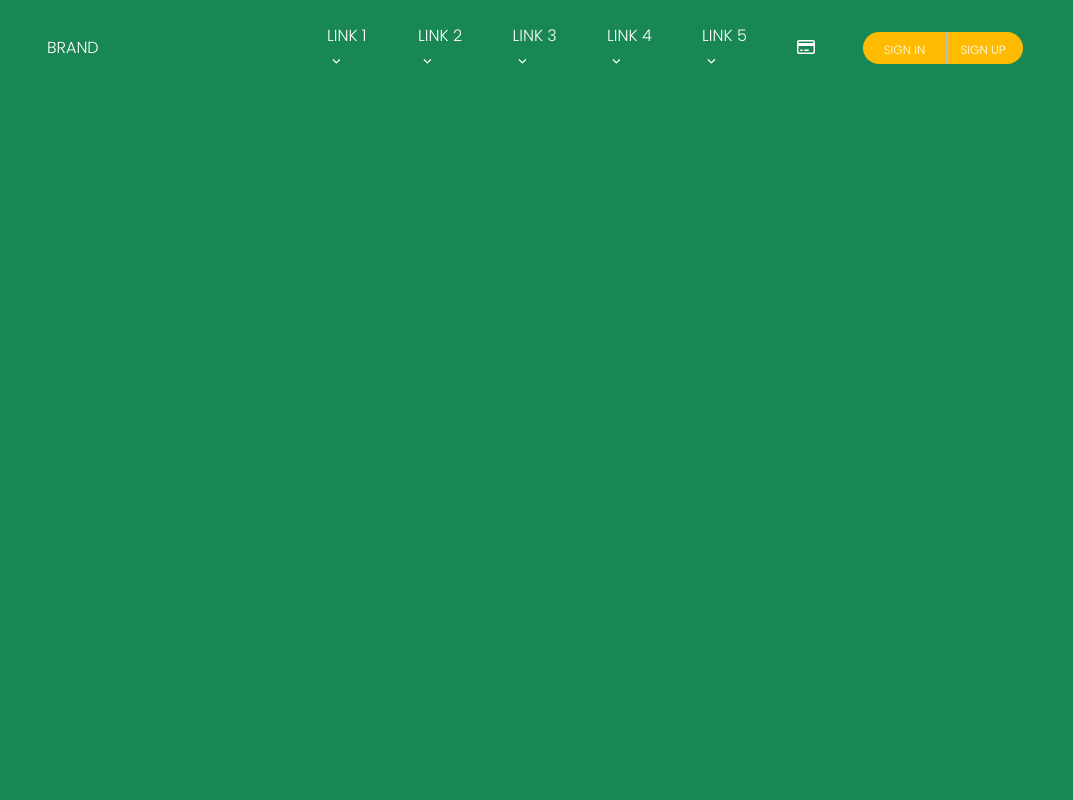
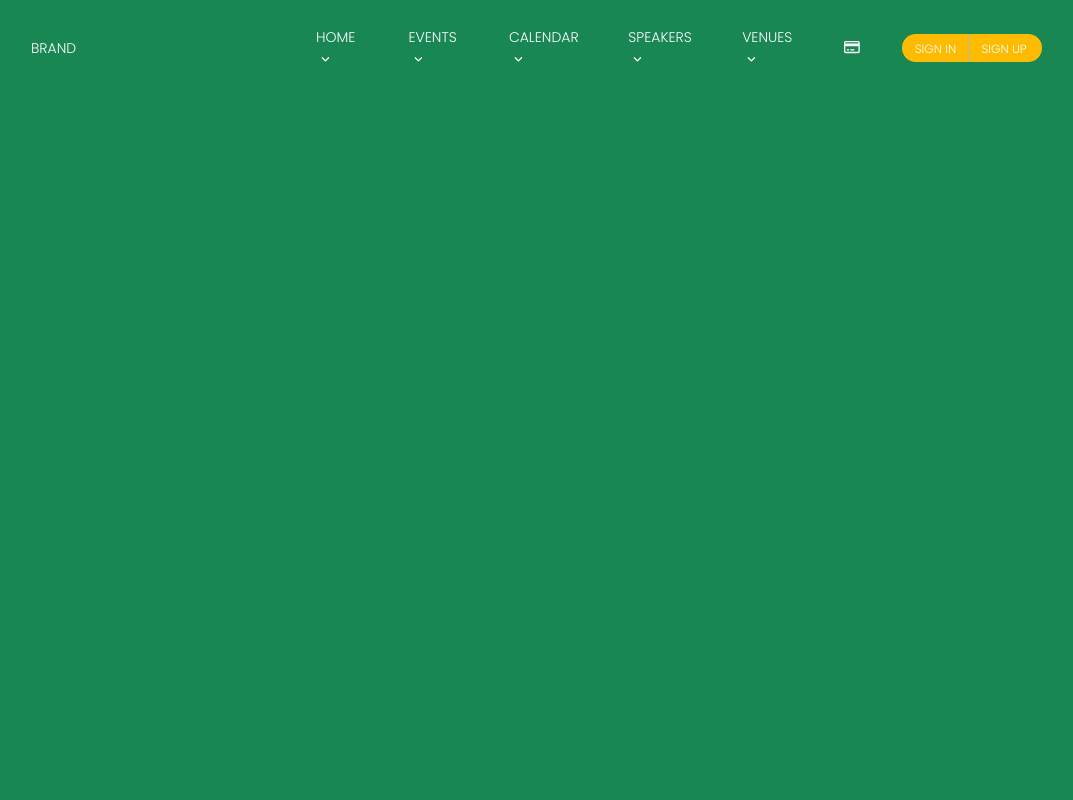
Before and after one commit to DaniloPootaren/event-management, an Angular app in the folder frontend/: page / in a window 1280 px wide. Shown: the top 800 px of the page, without its empty margins (93-1166 px from the left). Built offline with nearby package versions, Linux system fonts and the light colour scheme.

Commit message:
menu implementation 60%

```diff
--- a/frontend/src/app/components/menu/menu.component.html
+++ b/frontend/src/app/components/menu/menu.component.html
@@ -6,30 +6,80 @@
     <div class="col-3 aligned">Brand</div>
     <div class="col-9 aligned justify-content-end">
       <div class="menu-item">
-        Link 1
+        Home
         <fa-icon [icon]="chevronIcon" class="menu-icon"></fa-icon>
+        <div class="menu-context-container">
+          <div class="content rounded shadow">
+            <ul class="px-0">
+              <li>Event 1</li>
+              <li>Event 2</li>
+              <li>Event 3</li>
+              <li>Event 4</li>
+            </ul>
+          </div>
+        </div>
       </div>
       <div class="menu-item">
-        Link 2
+        Events
         <fa-icon [icon]="chevronIcon" class="menu-icon"></fa-icon>
+        <div class="menu-context-container">
+          <div class="content rounded shadow">
+            <ul class="px-0">
+              <li>Event 1</li>
+              <li>Event 2</li>
+              <li>Event 3</li>
+              <li>Event 4</li>
+            </ul>
+          </div>
+        </div>
       </div>
       <div class="menu-item">
-        Link 3
+        Calendar
         <fa-icon [icon]="chevronIcon" class="menu-icon"></fa-icon>
+        <div class="menu-context-container">
+          <div class="content rounded shadow">
+            <ul class="px-0">
+              <li>Event 1</li>
+              <li>Event 2</li>
+              <li>Event 3</li>
+              <li>Event 4</li>
+            </ul>
+          </div>
+        </div>
       </div>
       <div class="menu-item">
-        Link 4
+        Speakers
         <fa-icon [icon]="chevronIcon" class="menu-icon"></fa-icon>
+        <div class="menu-context-container">
+          <div class="content rounded shadow">
+            <ul class="px-0">
+              <li>Event 1</li>
+              <li>Event 2</li>
+              <li>Event 3</li>
+              <li>Event 4</li>
+            </ul>
+          </div>
+        </div>
       </div>
       <div class="menu-item">
-        Link 5
+        Venues
         <fa-icon [icon]="chevronIcon" class="menu-icon"></fa-icon>
+        <div class="menu-context-container">
+          <div class="content rounded shadow">
+            <ul class="px-0">
+              <li>Event 1</li>
+              <li>Event 2</li>
+              <li>Event 3</li>
+              <li>Event 4</li>
+            </ul>
+          </div>
+        </div>
       </div>
       <div class="menu-item">
         <fa-icon [icon]="shoppingCartIcon"></fa-icon>
       </div>
       <div class="menu-item">
-        <toggle-buttons [alternative]="alternative" ></toggle-buttons>
+        <toggle-buttons [alternative]="alternative"></toggle-buttons>
       </div>
     </div>
   </div>
--- a/frontend/src/app/components/menu/menu.component.scss
+++ b/frontend/src/app/components/menu/menu.component.scss
@@ -1,3 +1,5 @@
+@import "../../../common/styles/colors.scss";
+
 .wrapper {
   background-color: transparent;
   transition: background-color 1s;
@@ -6,8 +8,7 @@
   padding: 0 1em;
   color: #fff;
   text-transform: uppercase;
-
-
+  font-size: 14px;
 
   @media only screen and (min-width: 992px) {
     padding: 0 8em;
@@ -19,15 +20,46 @@
   }
 
   .menu-item {
+    position: relative;
     margin: 0 1.5em;
 
     .menu-icon {
       font-size: 10px;
       margin-left: 5px;
     }
+
+    .menu-context-container {
+        display: none;
       }
 
+    &:hover {
+      color: $yellow;
+      cursor: pointer;
+    }
 
+    &:hover .menu-context-container {
+      display: block;
+      position: absolute;
+
+      .content {
+        background-color: #fff;
+        margin-top: 1.5em;
+        min-height: 10em;
+        min-width: 16em;
+        padding: 2em;
+        border-top: 3px solid $yellow;
+        color: black;
+
+        ul {
+            list-style: none;
+
+            li {
+                margin: 5px 0;
+            }
+        }
+      }
+    }
+  }
 }
 
 .alternative {
--- a/frontend/src/app/components/toggle-buttons/toggle-buttons.component.scss
+++ b/frontend/src/app/components/toggle-buttons/toggle-buttons.component.scss
@@ -10,19 +10,18 @@
 
   button {
     outline: none;
-    width: 6em;
-    height: 3em;
+    width: 68px;
+    height: 29px;
     border: none;
     background: none;
-    font-size: 12px;
-    color: $white;
+    font-size: 12px !important;
+    color: white;
     text-transform: uppercase;
 
   }
 
   .border-right {
     border-right: 0.5px solid $gray;
-    width: 7em;
   }
 
 }
```
Lines whose indentation alone changed are shown as unchanged.
